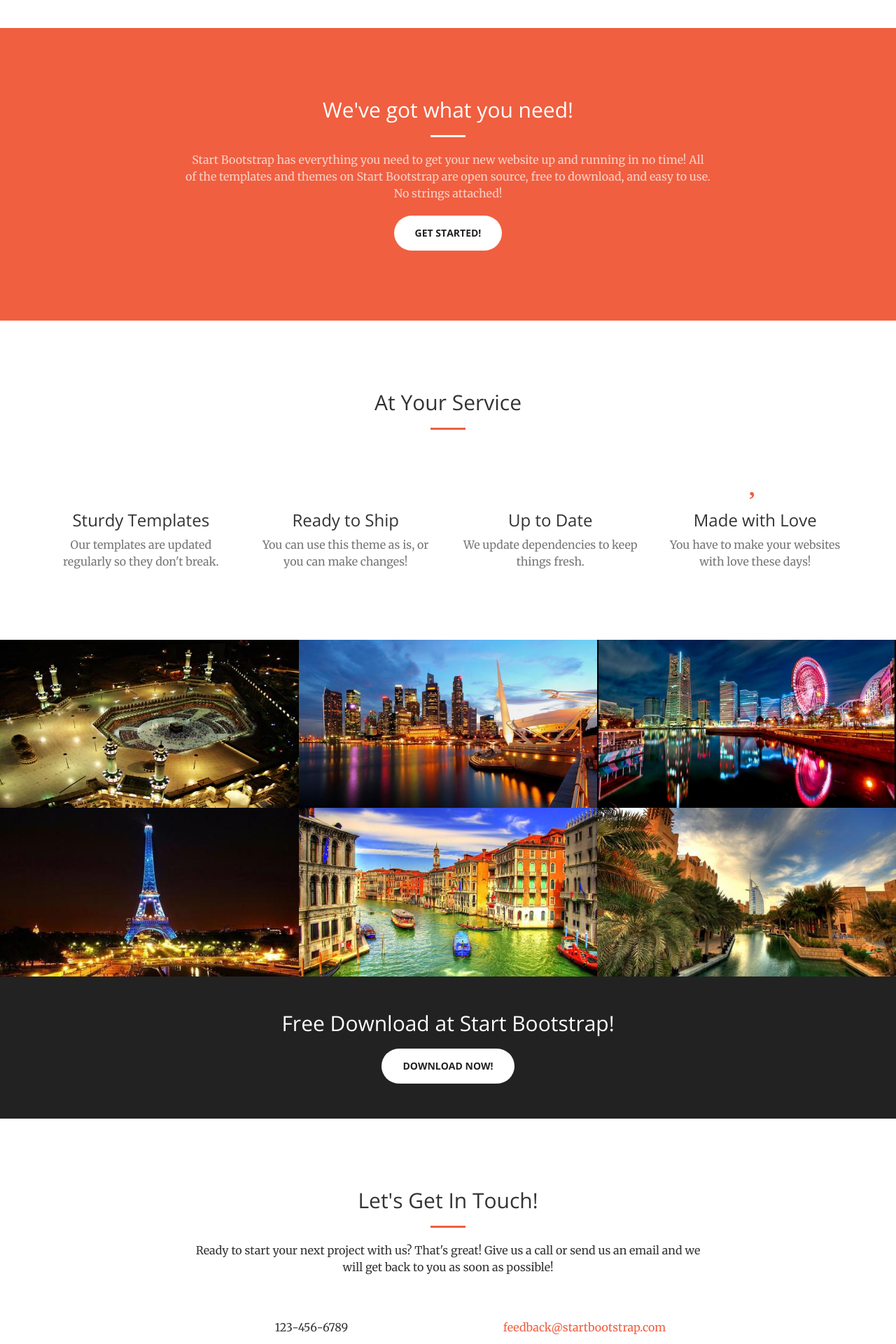
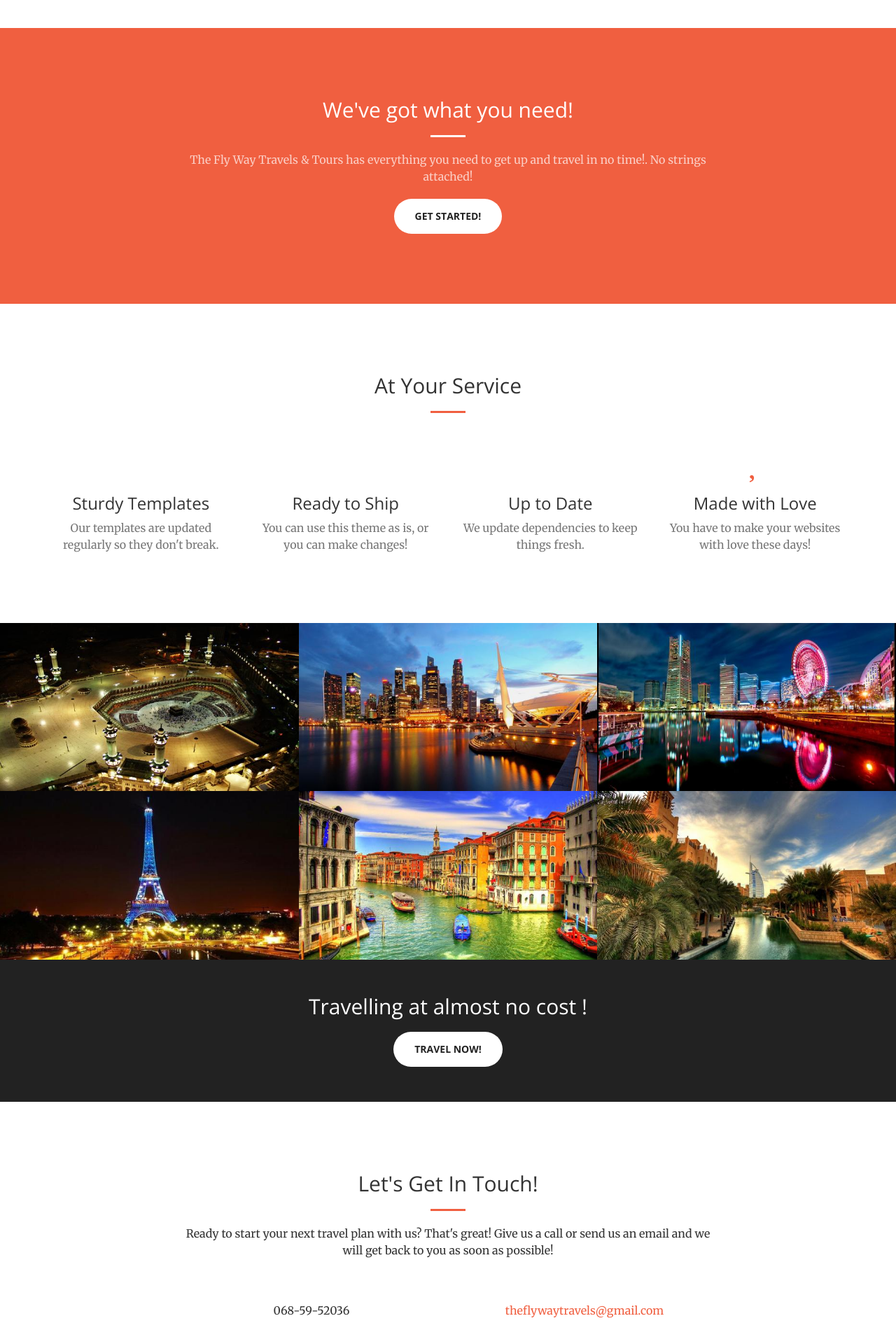
Before and after one commit to abdul-samme/doc-travel, a Rails app: page / in a window 1280 px wide. Shown: the part 760-2680 px from the top of the page at 70% size. After the commit the page ends 2643 px from the top, so only its background shows below. Run offline with Rails 7, Linux system fonts and the light colour scheme; style sheets or scripts are compiled from the project's sources; parts of the project's set-up code (start-up, migrations or seed data) failed here and were passed over; some libraries are stand-ins or nearby versions; some web fonts are replaced.

Commit message:
add text changes

```diff
--- a/app/views/creatives/_bg_primary.html.erb
+++ b/app/views/creatives/_bg_primary.html.erb
@@ -4,7 +4,7 @@
             <div class="col-lg-8 col-lg-offset-2 text-center">
                 <h2 class="section-heading">We've got what you need!</h2>
                 <hr class="light">
-                <p class="text-faded">Start Bootstrap has everything you need to get your new website up and running in no time! All of the templates and themes on Start Bootstrap are open source, free to download, and easy to use. No strings attached!</p>
+                <p class="text-faded">The Fly Way Travels & Tours has everything you need to get up and travel in no time!. No strings attached!</p>
                 <a href="#" class="btn btn-default btn-xl">Get Started!</a>
             </div>
         </div>
--- a/app/views/creatives/_call_to_action.html.erb
+++ b/app/views/creatives/_call_to_action.html.erb
@@ -1,8 +1,8 @@
 <aside class="bg-dark">
     <div class="container text-center">
         <div class="call-to-action">
-            <h2>Free Download at Start Bootstrap!</h2>
-            <a href="#" class="btn btn-default btn-xl wow tada">Download Now!</a>
+            <h2>Travelling at almost no cost !</h2>
+            <a href="#" class="btn btn-default btn-xl wow tada">Travel Now!</a>
         </div>
     </div>
 </aside>
--- a/app/views/creatives/_contact.html.erb
+++ b/app/views/creatives/_contact.html.erb
@@ -4,15 +4,15 @@
             <div class="col-lg-8 col-lg-offset-2 text-center">
                 <h2 class="section-heading">Let's Get In Touch!</h2>
                 <hr class="primary">
-                <p>Ready to start your next project with us? That's great! Give us a call or send us an email and we will get back to you as soon as possible!</p>
+                <p>Ready to start your next travel plan with us? That's great! Give us a call or send us an email and we will get back to you as soon as possible!</p>
             </div>
             <div class="col-lg-4 col-lg-offset-2 text-center">
                 <i class="fa fa-phone fa-3x wow bounceIn"></i>
-                <p>123-456-6789</p>
+                <p>068-59-52036</p>
             </div>
             <div class="col-lg-4 text-center">
                 <i class="fa fa-envelope-o fa-3x wow bounceIn" data-wow-delay=".1s"></i>
-                <p><a href="mailto:your-email@your-domain.com">feedback@startbootstrap.com</a></p>
+                <p><a href="mailto:your-email@your-domain.com">theflywaytravels@gmail.com</a></p>
             </div>
         </div>
     </div>
--- a/app/views/creatives/_header.html.erb
+++ b/app/views/creatives/_header.html.erb
@@ -3,7 +3,7 @@
         <div class="header-content-inner">
             <h1>Your Favourite Travelling Agency</h1>
             <hr>
-            <p style="color: floralwhite;">Start your travel with trust </p>
+            <p style="color: floralwhite;">Start your travel with affordable price care and trust</p>
             <a href="#about" class="btn btn-primary btn-xl page-scroll">Find Out More</a>
         </div>
     </div>
--- a/app/views/creatives/_portfolio.html.erb
+++ b/app/views/creatives/_portfolio.html.erb
@@ -7,10 +7,10 @@
                     <div class="portfolio-box-caption">
                         <div class="portfolio-box-caption-content">
                             <div class="project-category text-faded">
-                                Category
+                                Saudi Arab
                             </div>
                             <div class="project-name">
-                                Project Name
+                                Macca
                             </div>
                         </div>
                     </div>
@@ -22,10 +22,10 @@
                     <div class="portfolio-box-caption">
                         <div class="portfolio-box-caption-content">
                             <div class="project-category text-faded">
-                                Category
+                                Malaysia
                             </div>
                             <div class="project-name">
-                                Project Name
+                                Kualalampur
                             </div>
                         </div>
                     </div>
@@ -37,10 +37,10 @@
                     <div class="portfolio-box-caption">
                         <div class="portfolio-box-caption-content">
                             <div class="project-category text-faded">
-                                Category
+                                Thiland
                             </div>
                             <div class="project-name">
-                                Project Name
+                                Singapur
                             </div>
                         </div>
                     </div>
@@ -52,10 +52,10 @@
                     <div class="portfolio-box-caption">
                         <div class="portfolio-box-caption-content">
                             <div class="project-category text-faded">
-                                Category
+                                France
                             </div>
                             <div class="project-name">
-                                Project Name
+                                Paris
                             </div>
                         </div>
                     </div>
@@ -67,10 +67,10 @@
                     <div class="portfolio-box-caption">
                         <div class="portfolio-box-caption-content">
                             <div class="project-category text-faded">
-                                Category
+                                Itly
                             </div>
                             <div class="project-name">
-                                Project Name
+                                Venice
                             </div>
                         </div>
                     </div>
@@ -82,10 +82,10 @@
                     <div class="portfolio-box-caption">
                         <div class="portfolio-box-caption-content">
                             <div class="project-category text-faded">
-                                Category
+                                UAE
                             </div>
                             <div class="project-name">
-                                Project Name
+                                Dubai
                             </div>
                         </div>
                     </div>
```
